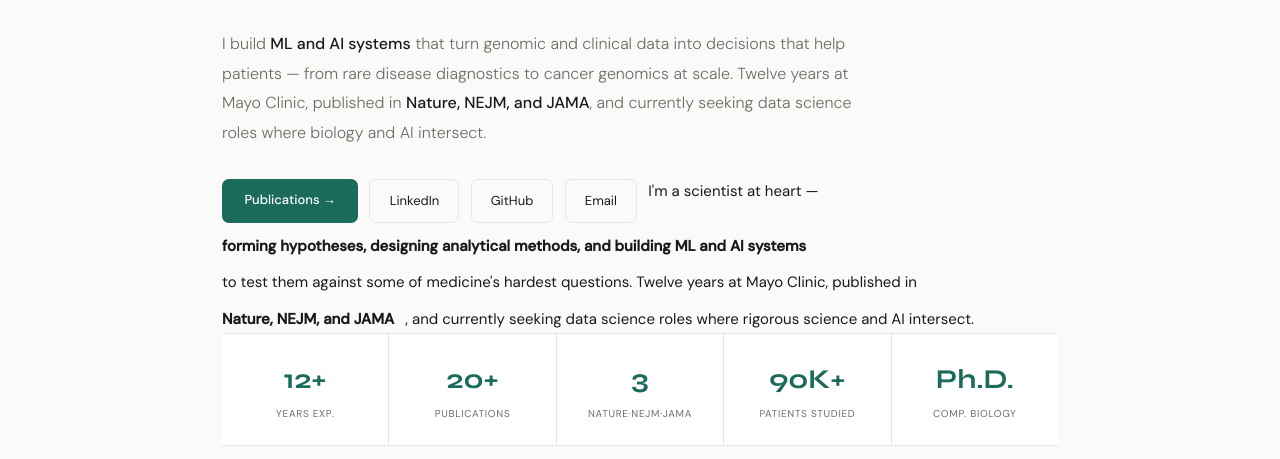
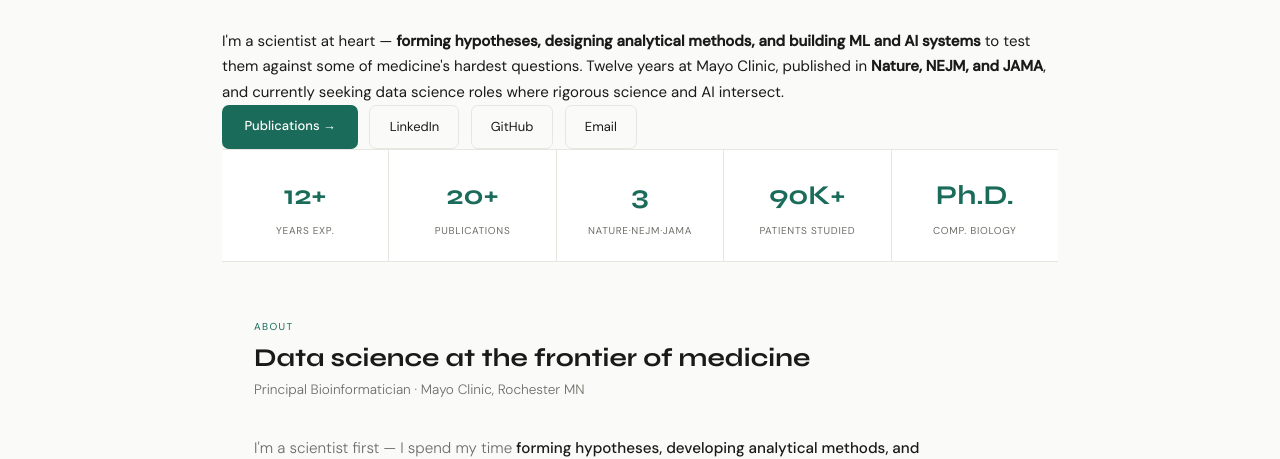
Before and after one commit to rohandavidg/rohangnanaolivu, a plain HTML site: page index.html in a window 1280 px wide. Shown: the part 353-812 px from the top of the page. Drawn offline with Linux system fonts and the light colour scheme.

Commit message:
updated description

```diff
--- a/index.html
+++ b/index.html
@@ -146,15 +146,13 @@ footer{border-top:1px solid var(--border);padding:1.2rem;text-align:center;font-
       <span class="hbadge">Ph.D. Comp. Biology</span>
     </div>
   </div>
-  <p class="hero-desc">I build <strong>ML and AI systems</strong> that turn genomic and clinical data into decisions that help patients — from rare disease diagnostics to cancer genomics at scale. Twelve years at Mayo Clinic, published in <strong>Nature, NEJM, and JAMA</strong>, and currently seeking data science roles where biology and AI intersect.</p>
+    </div<p class="hero-desc">I'm a scientist at heart — <strong>forming hypotheses, designing analytical methods, and building ML and AI systems</strong> to test them against some of medicine's hardest questions. Twelve years at Mayo Clinic, published in <strong>Nature, NEJM, and JAMA</strong>, and currently seeking data science roles where rigorous science and AI intersect.</p>
   <div class="hero-actions">
     <a href="https://scholar.google.com/citations?user=XdAuxmgAAAAJ&hl=en" target="_blank" class="btn-p">Publications →</a>
     <a href="https://linkedin.com/in/rohan-david-gnanaolivu-ph-d-287b3016/" target="_blank" class="btn-s">LinkedIn</a>
     <a href="https://github.com/rohandavidg" target="_blank" class="btn-s">GitHub</a>
     <a href="mailto:rohandavidg@gmail.com" class="btn-s">Email</a>
-  </div<p class="hero-desc">I'm a scientist at heart — <strong>forming hypotheses, designing analytical methods, and building ML and AI systems</strong> to test them against some of medicine's hardest questions. Twelve years at Mayo Clinic, published in <strong>Nature, NEJM, and JAMA</strong>, and currently seeking data science roles where rigorous science and AI intersect.</p>
 </div>
-
 <div class="stats">
   <div class="st"><div class="stn">12+</div><div class="stl">Years exp.</div></div>
   <div class="st"><div class="stn">20+</div><div class="stl">Publications</div></div>
```
